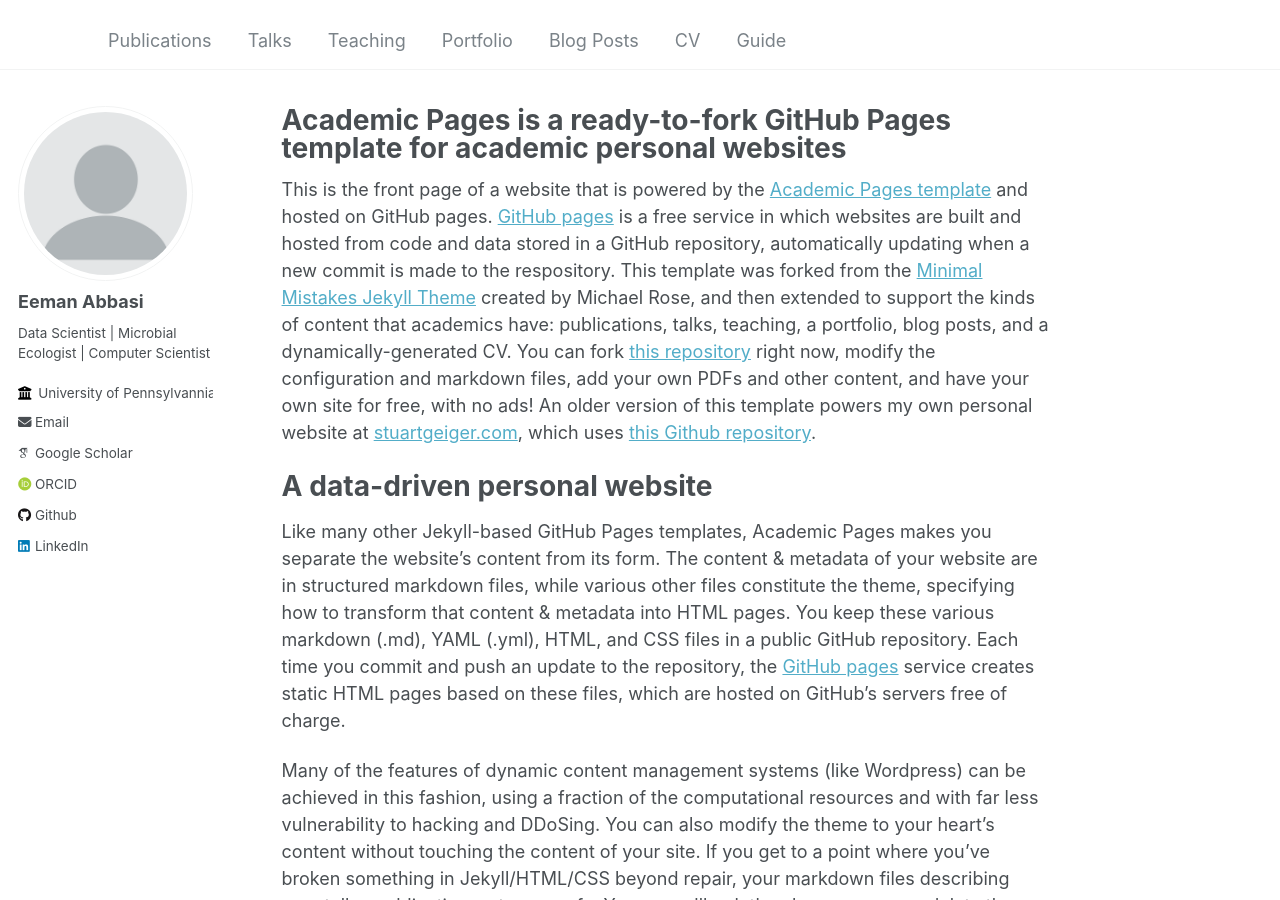
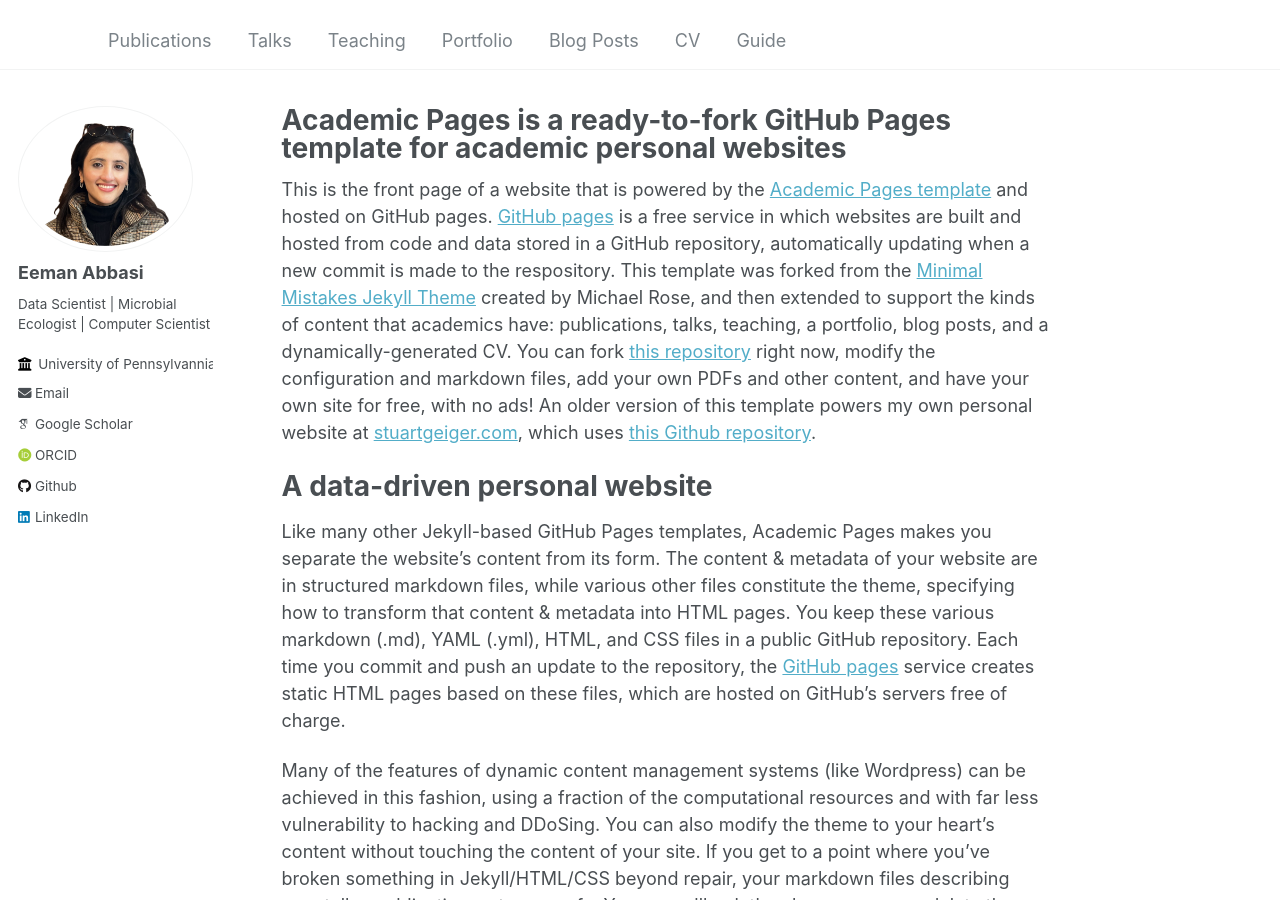
Before and after one commit to EemanAbbasi/eemanabbasi, a Jekyll site: the page built from _pages/about.md, in a window 1280 px wide and 900 px high. Built offline with Jekyll 4.4.1, drawn with Linux system fonts in a browser that asks for light colours; some web fonts are replaced.

Commit message:
Update _config.yml

```diff
--- a/_config.yml
+++ b/_config.yml
@@ -23,7 +23,7 @@ repository               : "eemanabbasi"
 #               Additional customization can be done by editing /_includes/author-profile.html
 author:
   # Biographic information
-  avatar           : "profile.png"
+  avatar           : "github_img.png"
   name             : "Eeman Abbasi"
   pronouns         : # example: "she/her"
   bio              : "Data Scientist | Microbial Ecologist | Computer Scientist"
```
